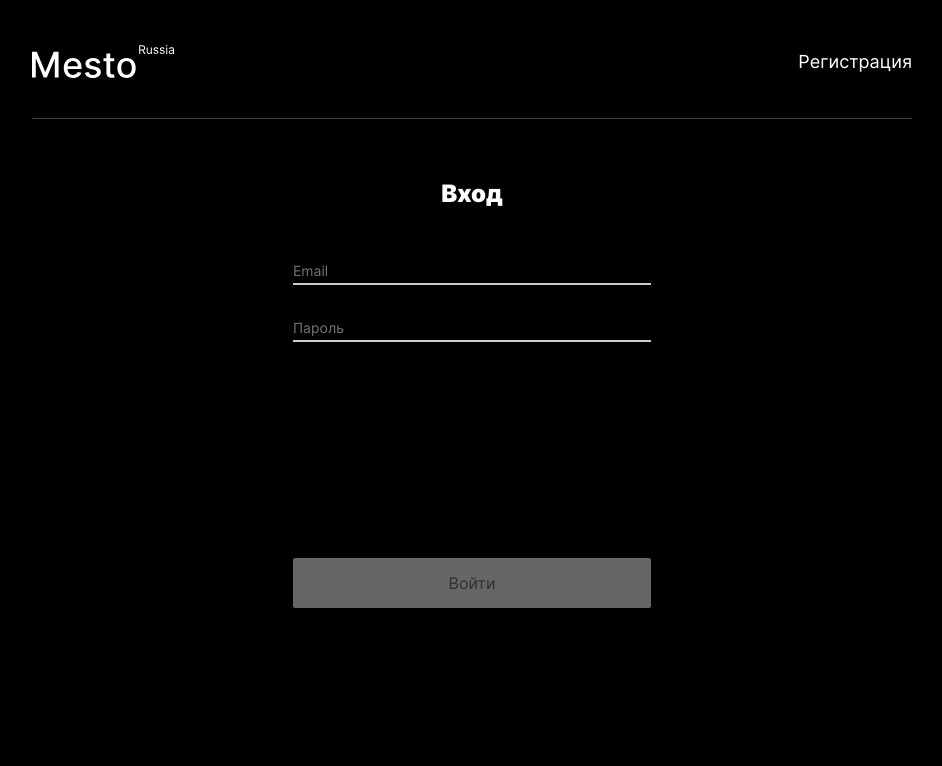
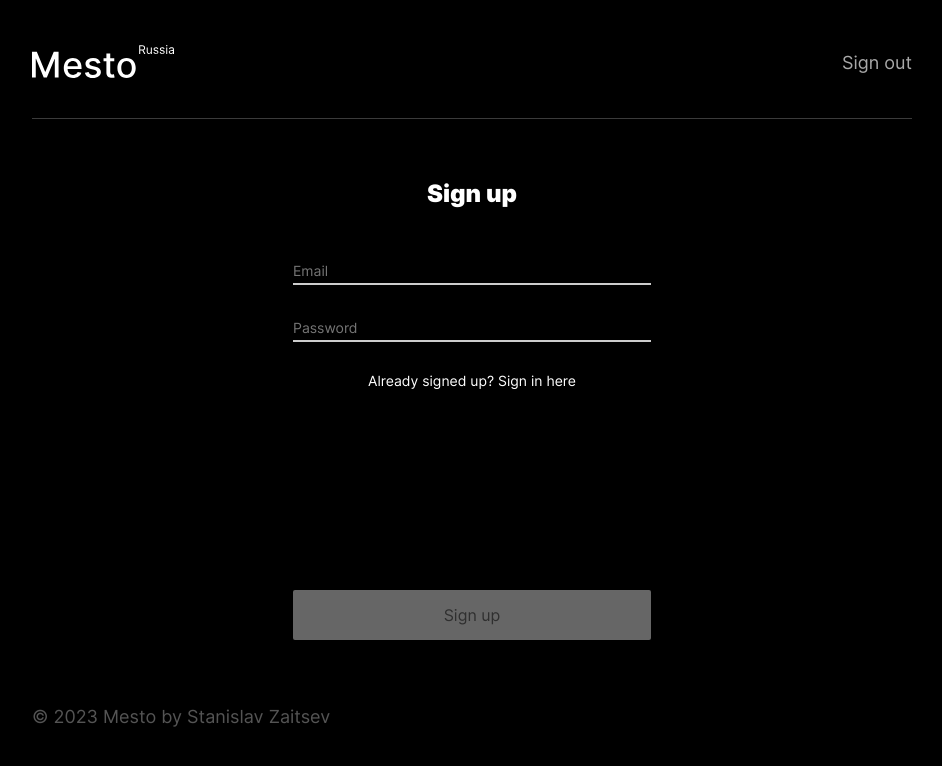
Before and after one commit to ststas/react-mesto-api-full-gha, a React (Create React App) app in the folder frontend/: page /signup in a window 1280 px wide. Before the commit this address led to /signin. Shown: the top 766 px of the page, without its empty margins (168-1110 px from the left). Built offline with nearby package versions, Linux system fonts and the light colour scheme; no server answers; sample sign-in values are in the browser's storage.

Commit message:
update lang

```diff
--- a/frontend/src/components/App.jsx
+++ b/frontend/src/components/App.jsx
@@ -30,7 +30,7 @@
   const [cards, setCards] = useState([])
   const [isLoading, setIsLoading] = useState(false)
   const [isFetching, setIsFetching] = useState(false)
-  const [isLoggedIn, setIsLoggedIn] = useState(false)
+  const [isLoggedIn, setIsLoggedIn] = useState(localStorage.getItem('isLoggedIn') || false)
   const [isLogSuccessful, setIsLogSuccessful] = useState(null)
   const [userEmail, setUserEmail] = useState('')
   const [isBurgerOpen, setIsBurgerOpen] = useState(false)
@@ -54,23 +54,9 @@
     setSelectedCard(card)
     setIsImagePopupOpen(true)
   }
-  function openInfoToolTip() {
+  function openInfoToolTip () {
     setIsInfoPopupOpen(true)
   }
-
-  function userSignOut() {
-    setIsLoggedIn(false)
-    setUserEmail('')
-    navigate('/signin', {replace: true})
-    setIsBurgerOpen(false)
-  };
-
-  function userSignIn(data) {
-    setUserEmail(data)
-    setIsLoggedIn(true)
-    navigate('/', {replace: true})
-  };
-
 //ФУНКЦИЯ ЗАКРЫТИЯ ПОПАПОВ
 //обработчик стейтов попапов
   const setAllPopupsStates = useCallback(()=> {
@@ -140,6 +126,7 @@
   function handleBurgerClick() {
     isBurgerOpen ? setIsBurgerOpen(false) : setIsBurgerOpen(true)
   }
+
 // загрузка данных с сервера
   useEffect(() => {
     if (isLoggedIn) {
@@ -147,7 +134,7 @@
       Promise.all([api.getUserInfo(), api.getInitialCards()])
       .then(([userData, cardsData]) => {
         setCurrentUser(userData)
-        setCards(cardsData.reverse())
+        setCards(cardsData)
         setIsFetching(false)
       })
       .catch(err => console.error(`Ошибка загрузки данных с сервера: ${err}`))
@@ -172,36 +159,47 @@
     setIsLoading(true)
     auth.authorize(email, password)
     .then((res) => {
-      userSignIn(email)
+      localStorage.setItem("jwt", res.token);
+      localStorage.setItem("isLoggedIn", true);
+      setUserEmail(email)
+      setIsLoggedIn(true)
+      navigate('/', {replace: true})
       resetForm()
-    })
+    }
+    )
     .catch(err => {
       setIsLogSuccessful(false)
       openInfoToolTip()
       console.error(`Ошибка авторизации пользователя: ${err}`)
     })
-    .finally(() => {setIsLoading(false)})
+    .finally(() => setIsLoading(false))
   }
 // функция выхода из профиля
   function handleSignOut () {
-    auth.logout()
-    .catch(err => {console.error(`Ошибка выхода: ${err}`)})
-    .finally(()=> {
-      userSignOut()})
+    localStorage.removeItem("jwt");
+    localStorage.removeItem("isLoggedIn");
+    setIsLoggedIn(false)
+    setUserEmail('')
+    navigate('/signin', {replace: true})
+    setIsBurgerOpen(false)
   }
 // функции проверки наличия токена
-  function  handleTokenCheck() {
-    auth.checkToken()
-    .then((res) => userSignIn(res.email))
-    .catch(err => {
-      userSignOut()
-      console.error(`Ошибка авторизации пользователя: ${err}`)
-    })
-  };
+  const handleTokenCheck = useCallback(()=>{
+    if (localStorage.getItem('jwt')) {
+      const jwt = localStorage.getItem('jwt');
+      auth.checkToken(jwt)
+      .then((res) => {
+        setUserEmail(res.data.email)
+        setIsLoggedIn(true)
+        navigate('/', {replace: true})
+      })
+      .catch(err => console.error(`Ошибка авторизации пользователя: ${err}`))
+    }
+  }, [setUserEmail, setIsLoggedIn, navigate]);
+
   useEffect(() => {
     handleTokenCheck();
-  // eslint-disable-next-line react-hooks/exhaustive-deps
-  },[]);
+  },[handleTokenCheck]);
 
 // возвращаем разметку
   return (
--- a/frontend/src/components/Footer.jsx
+++ b/frontend/src/components/Footer.jsx
@@ -1,7 +1,7 @@
 function Footer () {
   return (
     <footer className="footer">
-      <p className="footer__copyright">© 2023 Mesto Russia</p>
+      <p className="footer__copyright">© 2023 Mesto by Stanislav Zaitsev</p>
     </footer>
   )
 }
--- a/frontend/src/components/Header.jsx
+++ b/frontend/src/components/Header.jsx
@@ -4,7 +4,7 @@
   const location = useLocation();
 
   const linkPath = (location.pathname === '/signin') ? '/signup' : '/signin';
-  const linkText = (location.pathname === '/signin') ? 'Регистрация' : 'Войти';
+  const linkText = (location.pathname === '/signin') ? 'Sign up' : 'Sign in';
 
   return (
     <header className="header">
@@ -17,7 +17,7 @@
             </div>
             <div className="header__nav">
               <p className="header__nav-email">{userEmail}</p>
-              <button className="header__button-logout" onClick={onSignOut}>Выйти</button>
+              <button className="header__button-logout" onClick={onSignOut}>Sign out</button>
             </div>
           </>
           )
--- a/frontend/src/components/Login.jsx
+++ b/frontend/src/components/Login.jsx
@@ -12,13 +12,13 @@
 
   return (
     <div className="auth">
-      <h2 className="auth__title">Вход</h2>
+      <h2 className="auth__title">Sign in</h2>
       <Form
         name={'login'}
         formClassName={'auth__form'}
         onSubmit={handleSubmit}
         submitButtonClassName={`auth__submit-button ${!isValid && 'auth__submit-button_disabled'}`}
-        buttonText={`${isLoading ? 'Вход...' : 'Войти'}`}
+        buttonText={`${isLoading ? 'Signing in...' : 'Sign in'}`}
       >
         <Input
           type={'email'}
@@ -35,7 +35,7 @@
         <Input
           type={'password'}
           name={'password'}
-          placeHolder={'Пароль'}
+          placeHolder={'Password'}
           inputClassName={'auth__field'}
           required={true}
           minLength={''}
--- a/frontend/src/components/Popup/DeleteCardPopup.jsx
+++ b/frontend/src/components/Popup/DeleteCardPopup.jsx
@@ -9,8 +9,8 @@
   return (
     <PopupWithForm
       name='newplace-delete'
-      title='Вы уверены?'
-      buttonText={isLoading ? 'Удаляем...' : 'Да'}
+      title='Are you sure?'
+      buttonText={isLoading ? 'Deleting...' : 'Delete'}
       isOpen={isOpen}
       onClose={onClose}
       onSubmit={handleSubmit}
--- a/frontend/src/components/Popup/EditAvatarPopup.jsx
+++ b/frontend/src/components/Popup/EditAvatarPopup.jsx
@@ -18,8 +18,8 @@
   return (
     <PopupWithForm
       name='profile-avatar'
-      title='Обновить аватар'
-      buttonText={isLoading ? 'Сохранение...' : 'Сохранить'}
+      title='Avatar update'
+      buttonText={isLoading ? 'Updating...' : 'Update'}
       isOpen={isOpen}
       onClose={onClose}
       onSubmit={handleSubmit}
@@ -28,7 +28,7 @@
       <Input
         type={'url'}
         name={'avatar'}
-        placeHolder={'Ссылка на картинку'}
+        placeHolder={'Image link'}
         inputClassName={`popup__field popup__field_margin_top ${errors.avatar && 'popup__field_type_error'}`}
         required={true}
         minLength={''}
--- a/frontend/src/components/Popup/InfoTooltip.jsx
+++ b/frontend/src/components/Popup/InfoTooltip.jsx
@@ -9,10 +9,10 @@
         <img
           src={isLogSuccessful ? unionTrue : unionFalse}
           className="popup__image popup__image_type_info"
-          alt={isLogSuccessful ? 'Картинка с галочкой' : 'Картинка с крестиком'}
+          alt={isLogSuccessful ? 'picture with success sign' : 'picture with unsuccess sign'}
         />
         <h2 className="popup__title popup__title_type_info">
-          {isLogSuccessful ? 'Вы успешно \n зарегистрировались!' : 'Что-то пошло не так! \n Попробуйте ещё раз.'}
+          {isLogSuccessful ? 'You have successfully \n signed up!' : 'Something went wrong! \n Please, try again.'}
         </h2>
     </Popup>
   )
--- a/frontend/src/components/Register.jsx
+++ b/frontend/src/components/Register.jsx
@@ -14,13 +14,13 @@
 
   return (
     <div className="auth">
-      <h2 className="auth__title">Регистрация</h2>
+      <h2 className="auth__title">Sign up</h2>
       <Form
         name={'login'}
         formClassName={'auth__form'}
         onSubmit={handleSubmit}
         submitButtonClassName={`auth__submit-button ${!isValid && 'auth__submit-button_disabled'}`}
-        buttonText={`${isLoading ? 'Регистрирую...' : 'Регистрация'}`}
+        buttonText={`${isLoading ? 'Signing up...' : 'Sign up'}`}
       >
         <Input
           type={'email'}
@@ -37,7 +37,7 @@
         <Input
           type={'password'}
           name={'password'}
-          placeHolder={'Пароль'}
+          placeHolder={'Password'}
           inputClassName={'auth__field'}
           required={true}
           minLength={''}
@@ -46,10 +46,9 @@
           onChange={handleChange}
         />
         <span className={`auth__error ${errors.password && `auth__error_visible`}`}>{errors.password}</span>
-        <Link to="/signin" className="auth__link">Уже зарегистрированы? Войти</Link>
+        <Link to="/signin" className="auth__link">Already signed up? Sign in here</Link>
       </Form>
     </div>
   )
-
 }
 export default Register
```
Also changed, not shown: frontend/src/components/Popup/AddPlacePopup.jsx (+4 -4 lines), frontend/src/components/Popup/EditProfilePopup.jsx (+4 -4 lines), frontend/src/images/header__logo_new.svg (added).
